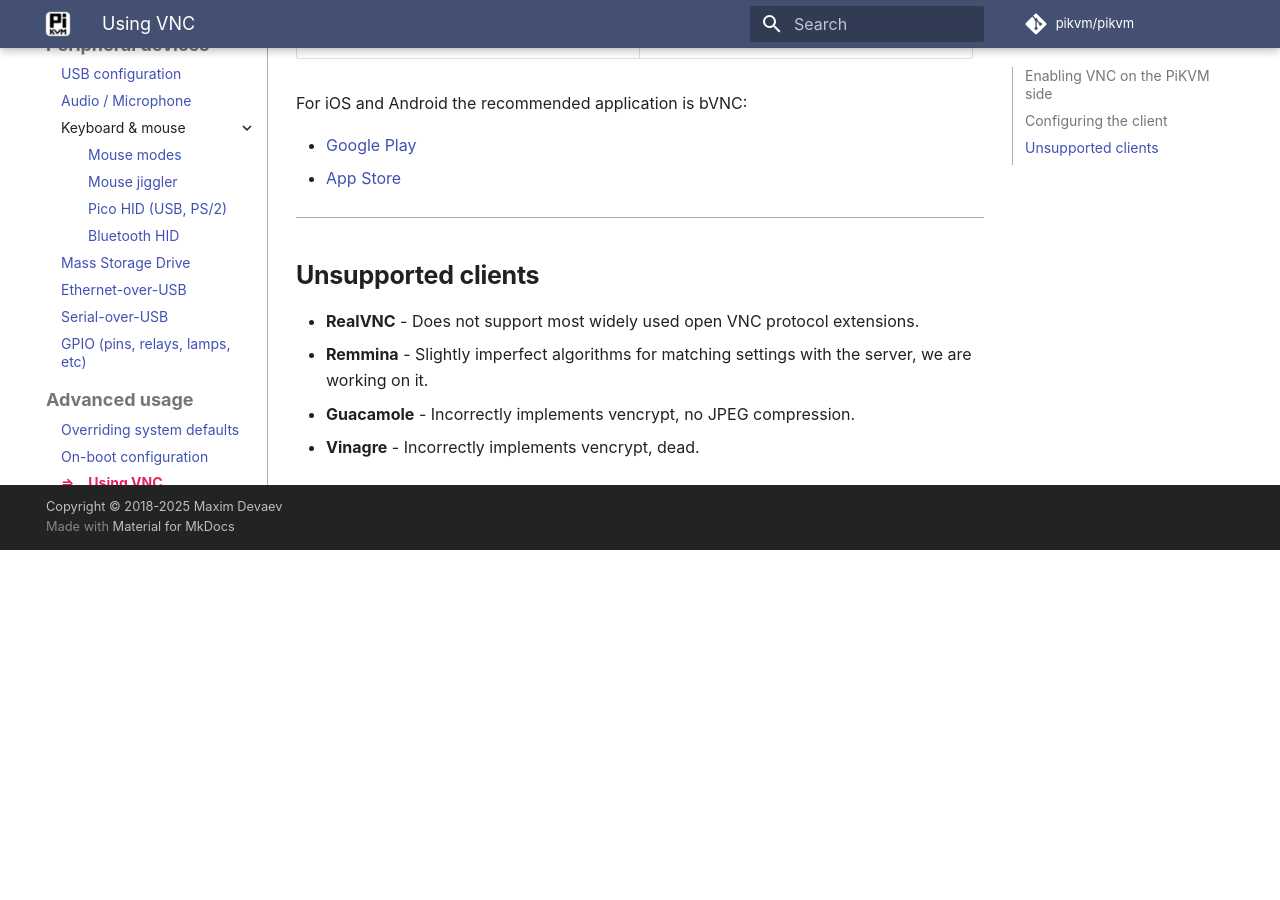
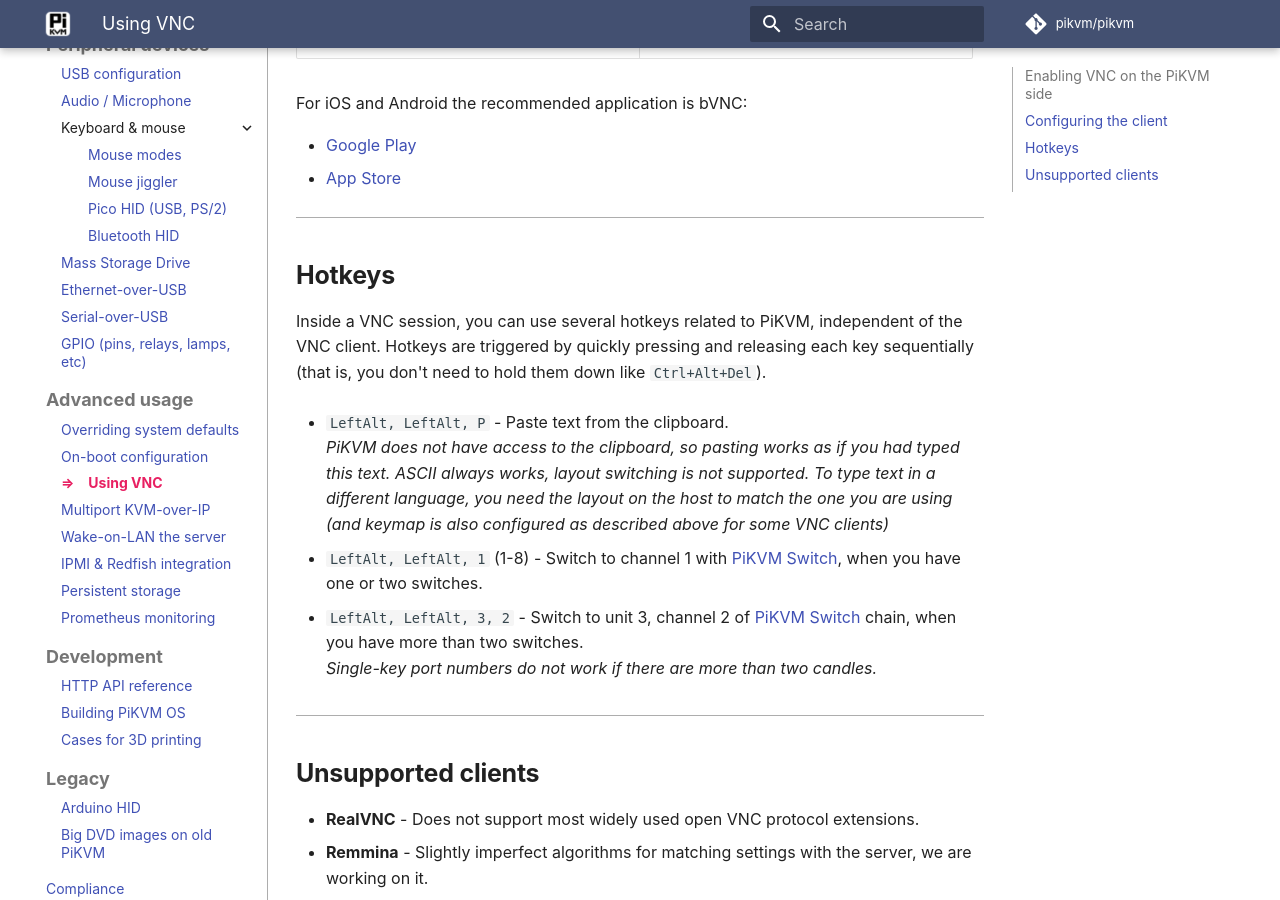
Before and after one commit to pikvm/pikvm, an MkDocs documentation site: the page built from docs/vnc.md, in a window 1280 px wide and 900 px high, scrolled down 1867 px. Built offline with MkDocs 1.6.1 and Material for MkDocs 9.7.7, drawn with Linux system fonts in a browser that asks for light colours; some web fonts are replaced; comment, search, counter and statistics services are not loaded; before the commit the page ends 2417 px from its top, so only the background shows below that.

Commit message:
vnc hotkeys

```diff
--- a/docs/vnc.md
+++ b/docs/vnc.md
@@ -98,6 +98,21 @@
 
 
 -----
+## Hotkeys
+
+Inside a VNC session, you can use several hotkeys related to PiKVM, independent of the VNC client.
+Hotkeys are triggered by quickly pressing and releasing each key sequentially (that is, you don't need to hold them down like `Ctrl+Alt+Del`).
+
+* `LeftAlt, LeftAlt, P` - Paste text from the clipboard.<br>
+    *PiKVM does not have access to the clipboard, so pasting works as if you had typed this text. ASCII always works, layout switching is not supported. To type text in a different language, you need the layout on the host to match the one you are using (and keymap is also configured as described above for some VNC clients)*
+
+* `LeftAlt, LeftAlt, 1` (1-8) - Switch to channel 1 with [PiKVM Switch](switch.md), when you have one or two switches.
+
+* `LeftAlt, LeftAlt, 3, 2` - Switch to unit 3, channel 2 of [PiKVM Switch](switch.md) chain, when you have more than two switches.<br>
+    *Single-key port numbers do not work if there are more than two candles.*
+
+
+-----
 ## Unsupported clients
 
 * **RealVNC** - Does not support most widely used open VNC protocol extensions.
```
